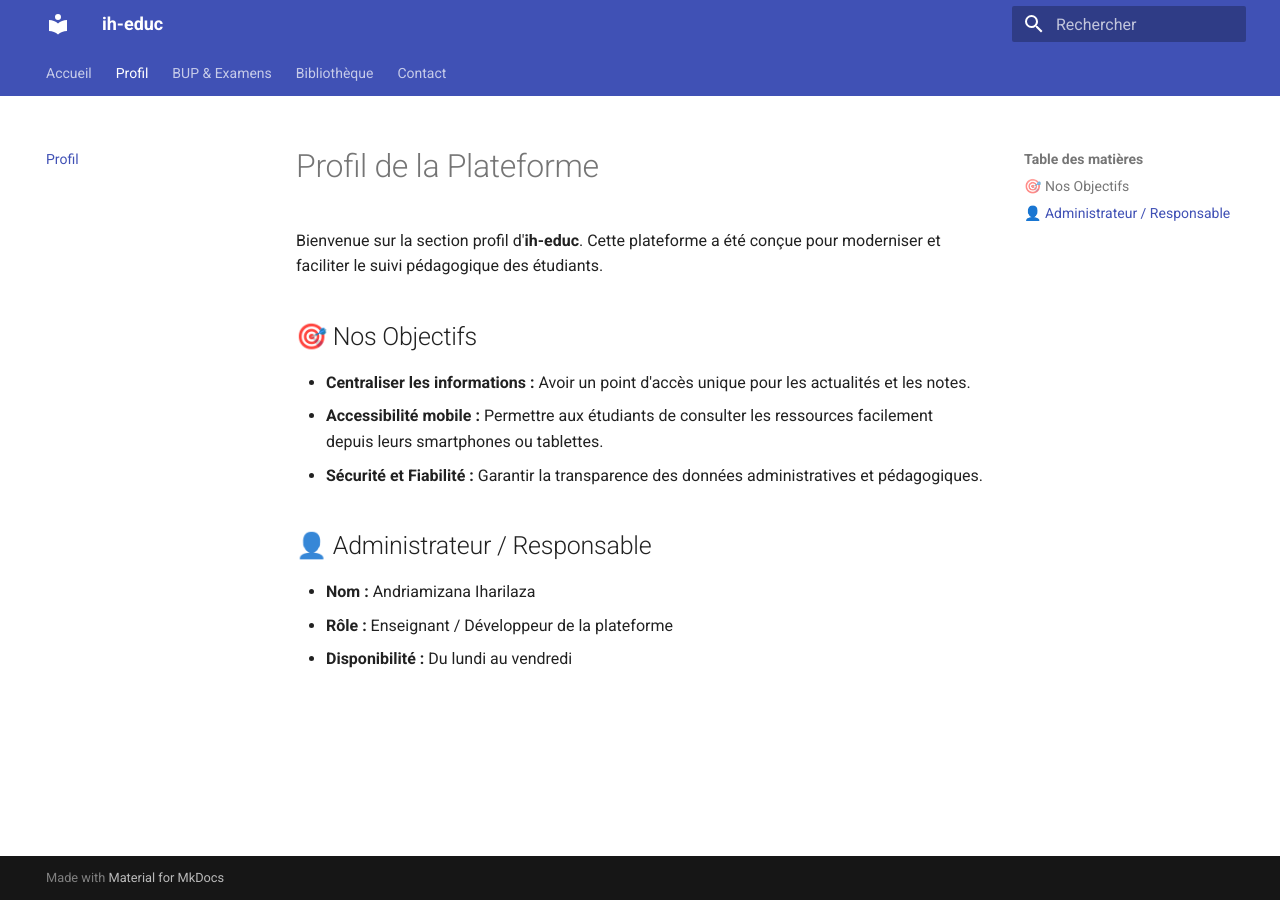
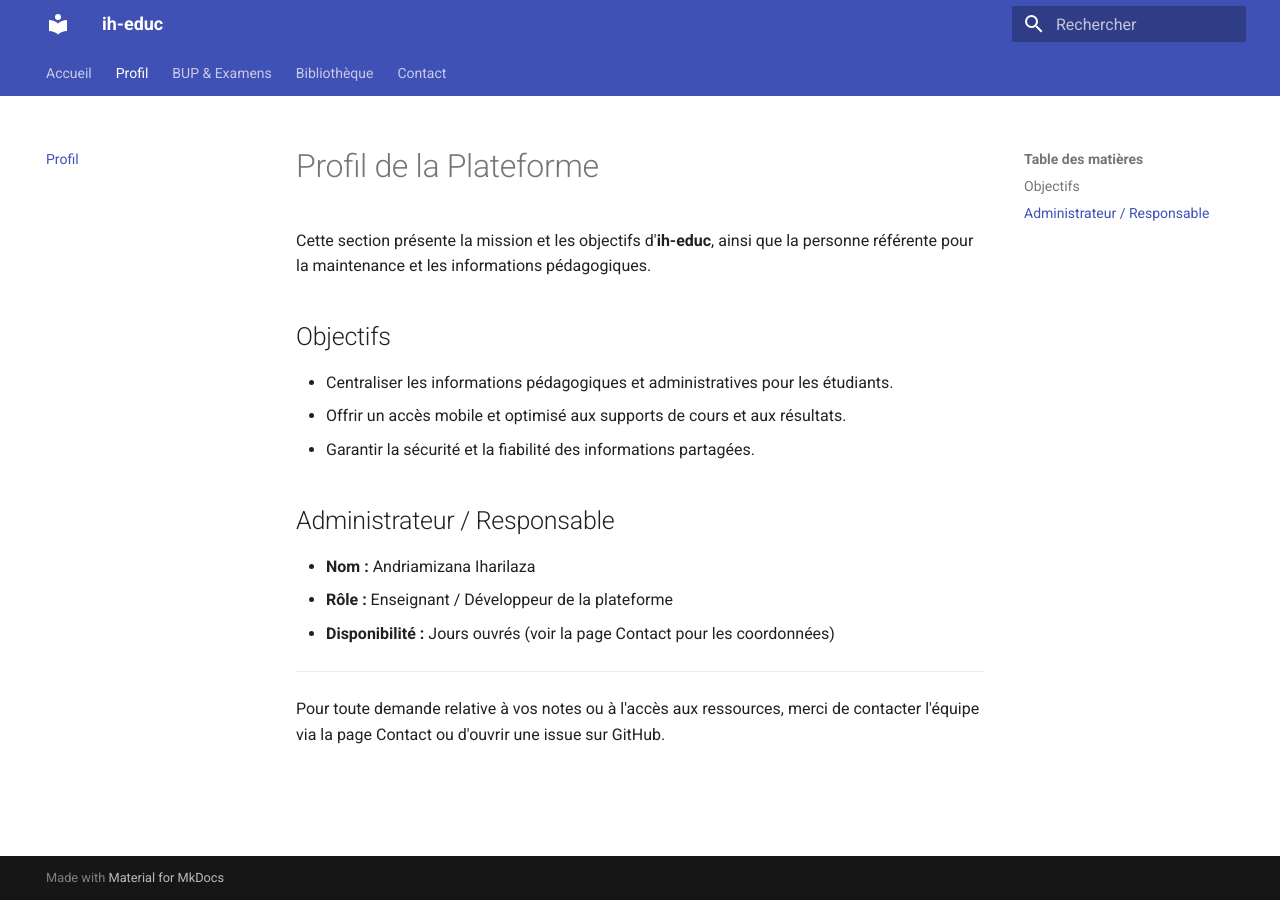
Before and after one commit to iharilaza99/ih-educ, an MkDocs documentation site: the page built from docs/profil/index.md, in a window 1280 px wide. Built offline with MkDocs 1.6.1 and Material for MkDocs 9.7.7, drawn with Linux system fonts in a browser that asks for light colours.

Commit message:
docs: rendre le contenu professionnel et indiquer emplacement des ressources (README et pages docs améliorées)

```diff
--- a/docs/profil/index.md
+++ b/docs/profil/index.md
@@ -1,13 +1,17 @@
 # Profil de la Plateforme
 
-Bienvenue sur la section profil d'**ih-educ**. Cette plateforme a été conçue pour moderniser et faciliter le suivi pédagogique des étudiants.
+Cette section présente la mission et les objectifs d'**ih-educ**, ainsi que la personne référente pour la maintenance et les informations pédagogiques.
 
-## 🎯 Nos Objectifs
-* **Centraliser les informations :** Avoir un point d'accès unique pour les actualités et les notes.
-* **Accessibilité mobile :** Permettre aux étudiants de consulter les ressources facilement depuis leurs smartphones ou tablettes.
-* **Sécurité et Fiabilité :** Garantir la transparence des données administratives et pédagogiques.
+## Objectifs
+- Centraliser les informations pédagogiques et administratives pour les étudiants.
+- Offrir un accès mobile et optimisé aux supports de cours et aux résultats.
+- Garantir la sécurité et la fiabilité des informations partagées.
 
-## 👤 Administrateur / Responsable
-* **Nom :** Andriamizana Iharilaza
-* **Rôle :** Enseignant / Développeur de la plateforme
-* **Disponibilité :** Du lundi au vendredi
+## Administrateur / Responsable
+- **Nom :** Andriamizana Iharilaza
+- **Rôle :** Enseignant / Développeur de la plateforme
+- **Disponibilité :** Jours ouvrés (voir la page Contact pour les coordonnées)
+
+---
+
+Pour toute demande relative à vos notes ou à l'accès aux ressources, merci de contacter l'équipe via la page Contact ou d'ouvrir une issue sur GitHub.
```
Also changed, not shown: README.md (+29 -0 lines), docs/bibliotheque/index.md (+13 -4 lines), docs/bup/index.md (+6 -7 lines), docs/contact/index.md (+10 -8 lines), docs/index.md (+8 -5 lines).
